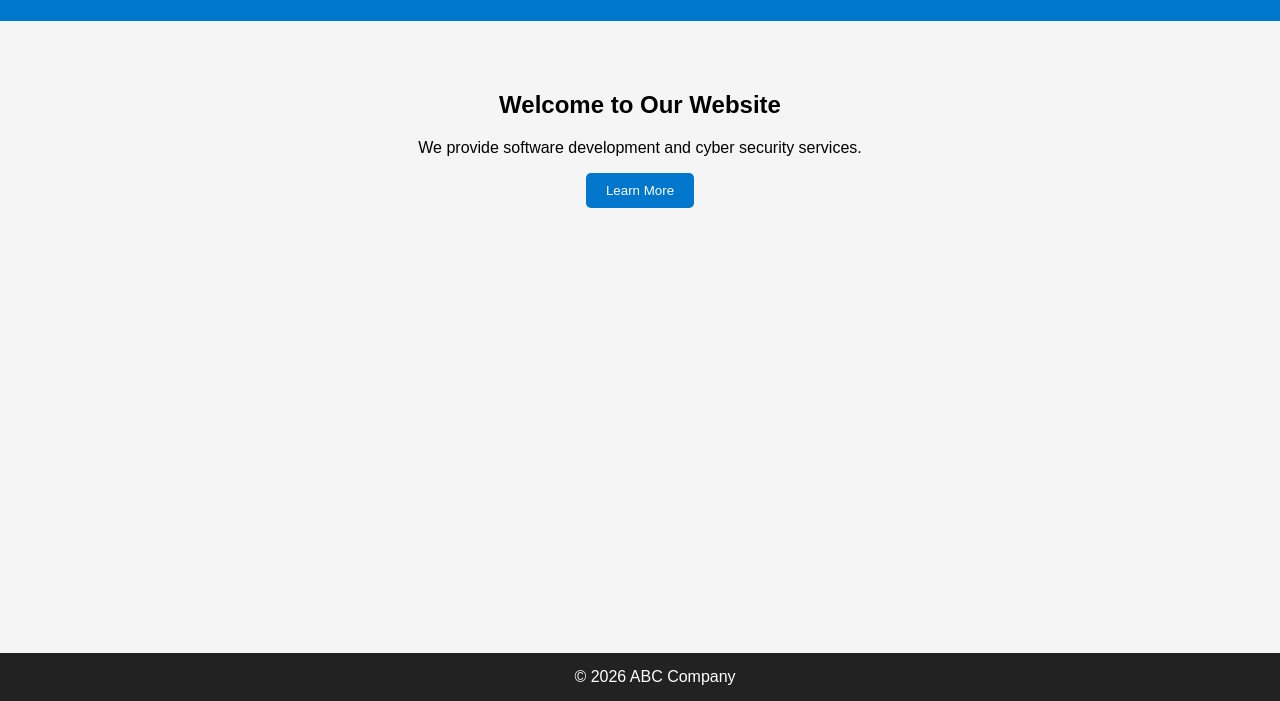
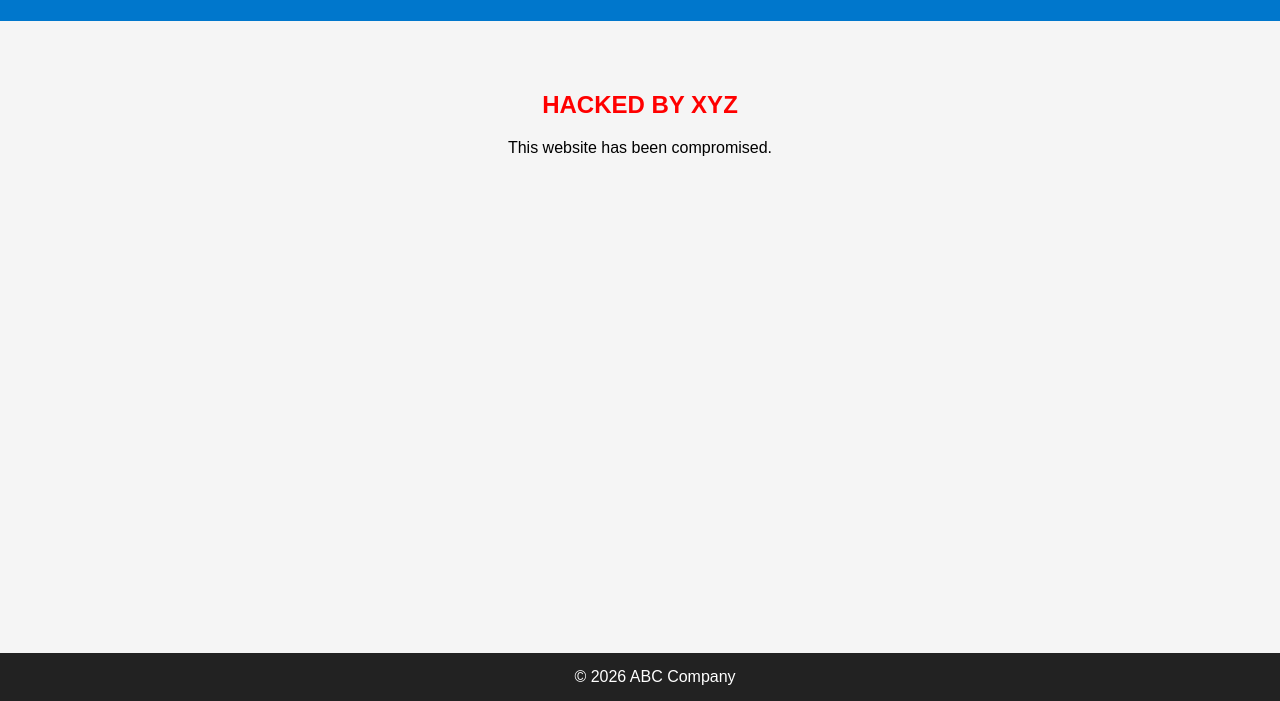
Before and after one commit to adarshkr31/test_web_1, a plain HTML site: page index.html in a window 1280 px wide. Shown: the part 99-800 px from the top of the page. Drawn offline with Linux system fonts and the light colour scheme.

Commit message:
Simulate defacement

```diff
--- a/index.html
+++ b/index.html
@@ -49,13 +49,11 @@
 </header>
 
 <section>
-    <h2>Welcome to Our Website</h2>
 
-    <p>
-        We provide software development and cyber security services.
-    </p>
+<h1 style="color:red;">HACKED BY XYZ</h1>
 
-    <button>Learn More</button>
+<p>This website has been compromised.</p>
+
 </section>
 
 <footer>
```
